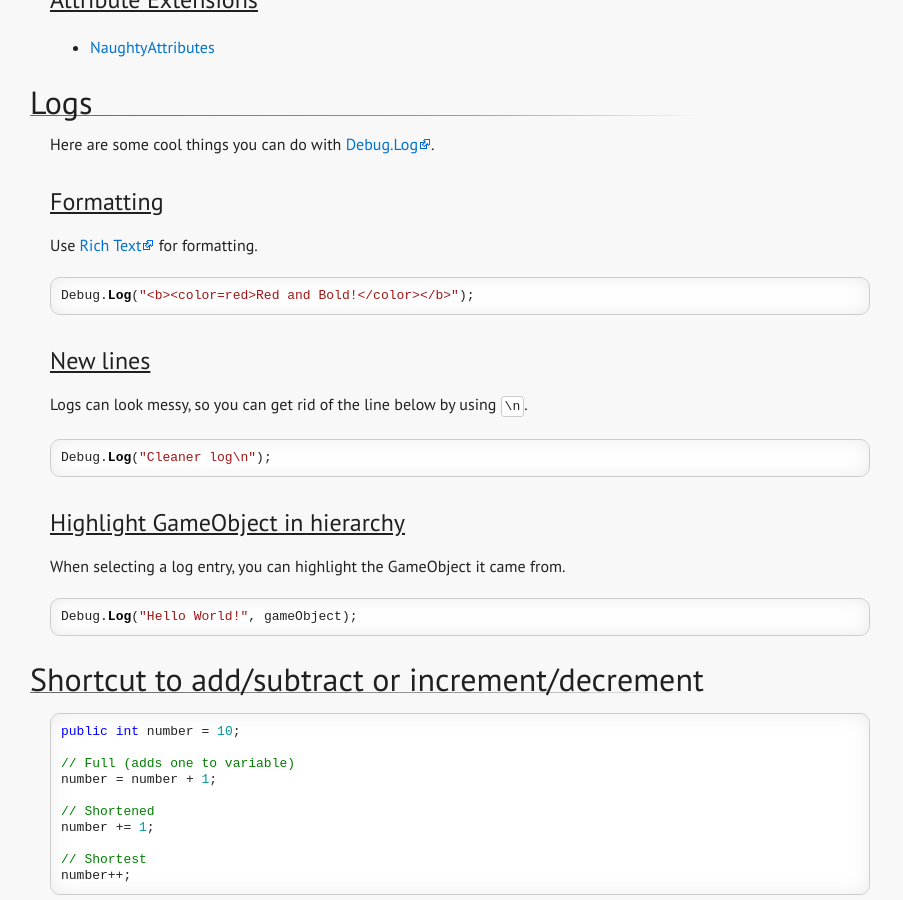
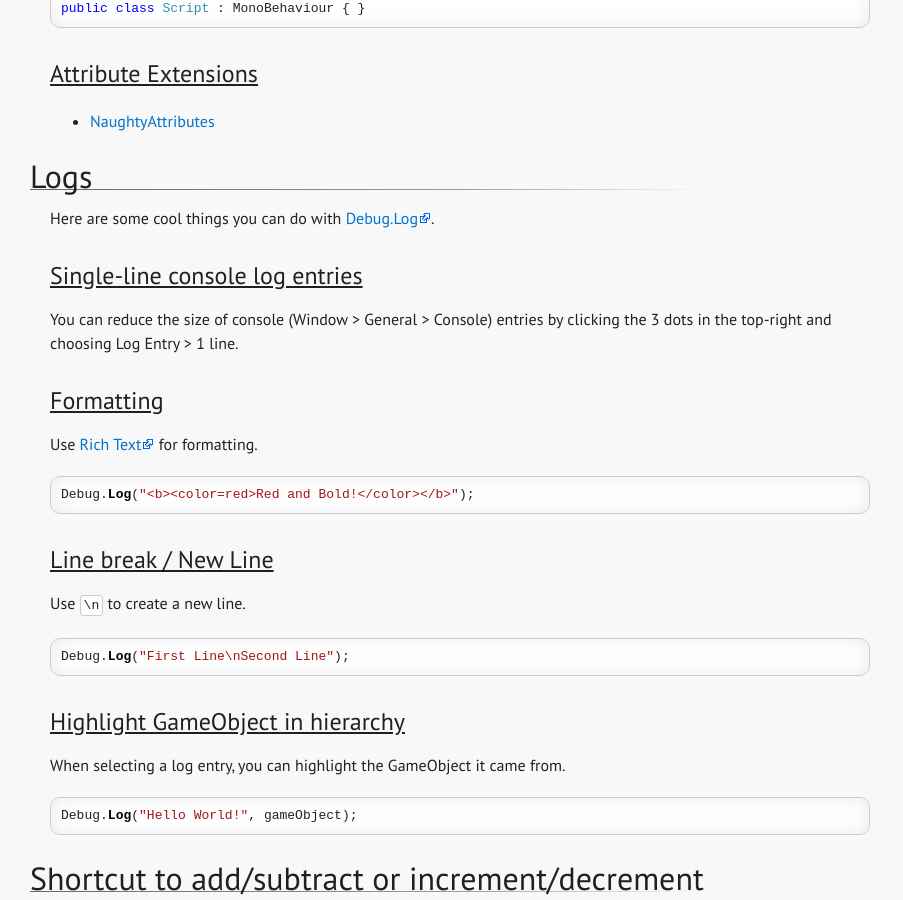
Before and after one commit to st4rdog/st4rdog.github.io, a Jekyll site: the page built from _references/unity/tips-and-tricks.md, in a window 1280 px wide and 900 px high, scrolled down 3179 px. Shown: the whole window, without its empty margins (0-903 px from the left). Built offline with Jekyll 4.4.1, drawn with Linux system fonts in a browser that asks for light colours; some web fonts are replaced; some of the changed text lies outside the part shown.

Commit message:
Update tips-and-tricks.md

```diff
--- a/_references/unity/tips-and-tricks.md
+++ b/_references/unity/tips-and-tricks.md
@@ -21,8 +21,6 @@
 # OPTIONS - GENERAL
 isPublic : true
 ---
-...
-
 * TOC
 {:toc}
 
@@ -62,7 +60,12 @@
 
 ### HideInInspector
 
+Serializes a field, but will not show it in the inspector.
 
+{% highlight csharp %}
+[HideInInspector]
+private int _varName;
+{% endhighlight %}
 
 ### Range
 
@@ -150,6 +153,10 @@
 
 Here are some cool things you can do with <a href="https://docs.unity3d.com/ScriptReference/Debug.Log.html" class="external">Debug.Log</a>.
 
+### Single-line console log entries
+
+You can reduce the size of console (Window > General > Console) entries by clicking the 3 dots in the top-right and choosing Log Entry > 1 line.
+
 ### Formatting
 
 Use <a href="https://docs.unity3d.com/Manual/StyledText.html" class="external">Rich Text</a> for formatting.
@@ -158,12 +165,12 @@
 Debug.Log("<b><color=red>Red and Bold!</color></b>");
 {% endhighlight %}
 
-### New lines
+### Line break / New Line
 
-Logs can look messy, so you can get rid of the line below by using <code>\n</code>.
+Use `\n` to create a new line.
 
 {% highlight csharp %}
-Debug.Log("Cleaner log\n");
+Debug.Log("First Line\nSecond Line");
 {% endhighlight %}
 
 ### Highlight GameObject in hierarchy
@@ -229,7 +236,3 @@
 [field: SerializeField] // Show property in inspector.
 public string MyProperty { get; set; }
 {% endhighlight %}
-
-## Single-line console log entries
-
-You can reduce the size of console (Window > General > Console) entries by clicking the 3 dots in the top-right and choosing Log Entry > 1 line.
```
